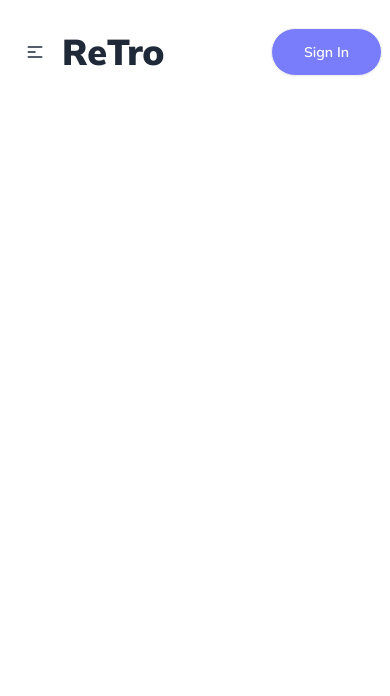
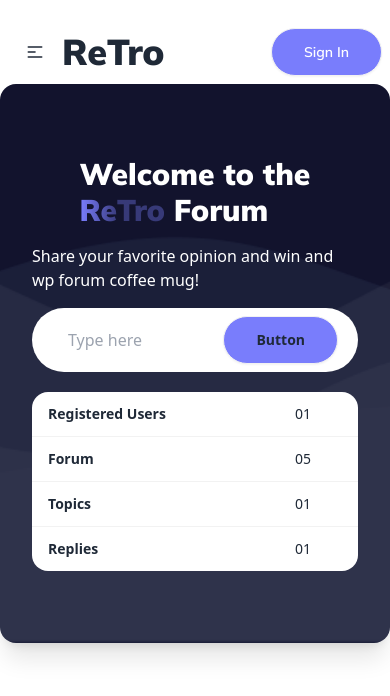
Before and after one commit to MdSaifulIslamRafsan/ReTro, a plain HTML site: page index.html in a window 390 px wide. Drawn offline with nearby package versions, Linux system fonts and the light colour scheme.

Commit message:
added responsive card area

```diff
--- a/index.html
+++ b/index.html
@@ -84,7 +84,49 @@
         </nav>
              <!-- navbar end -->
 
+          <section class="">
+            <!-- card area start  -->
+            <div class="card py-10 bg-no-repeat bg-bottom bg-cover bg-[#12132D] card-side bg-base-100 shadow-xl" style="background-image: url('images/bgbanner.png');">
 
+                <div class="card-body grid gap-5 grid-cols-1 lg:grid-cols-2">
+                    <div class="flex flex-col justify-center items-center space-y-4">
+                        <h1 class="text-white text-3xl lg:text-5xl font-mulish font-black">Welcome to the <br> <span style="background: linear-gradient(90deg, #797DFC 0.63%, rgba(121, 125, 252, 0.363) 41%); background-clip: text; color: transparent;"> ReTro </span>Forum</h1>
+                        <p class="text-white">Share your favorite opinion and win and wp forum coffee mug!</p>
+                        <div class="flex bg-white py-2 px-5 rounded-full">
+                            <input type="text" placeholder="Type here" class="input outline-none border-none input-bordered w-full max-w-xs" />
+                            <button class="btn rounded-full px-8 bg-btn-bg">Button</button>
+                        </div>
+                   </div>
+                   <div>
+                    <div class="overflow-x-auto">
+                        <table class="table bg-white">
+                          <tbody>
+                            <!-- row 1 -->
+                            <tr>
+                              <th>Registered Users</th>
+                              <td>01</td>
+                            </tr>
+                            <!-- row 2 -->
+                            <tr>
+                              <th>Forum</th>
+                              <td>05</td>
+                            </tr>
+                            <tr>
+                              <th>Topics</th>
+                              <td>01</td>
+                            </tr>
+                            <tr>
+                              <th>Replies</th>
+                              <td>01</td>
+                            </tr>
+                          </tbody>
+                        </table>
+                      </div>
+                   </div>
+                </div>
+              </div>
+             <!-- card area end -->
+          </section>
 
     </header>
     <main>
```
